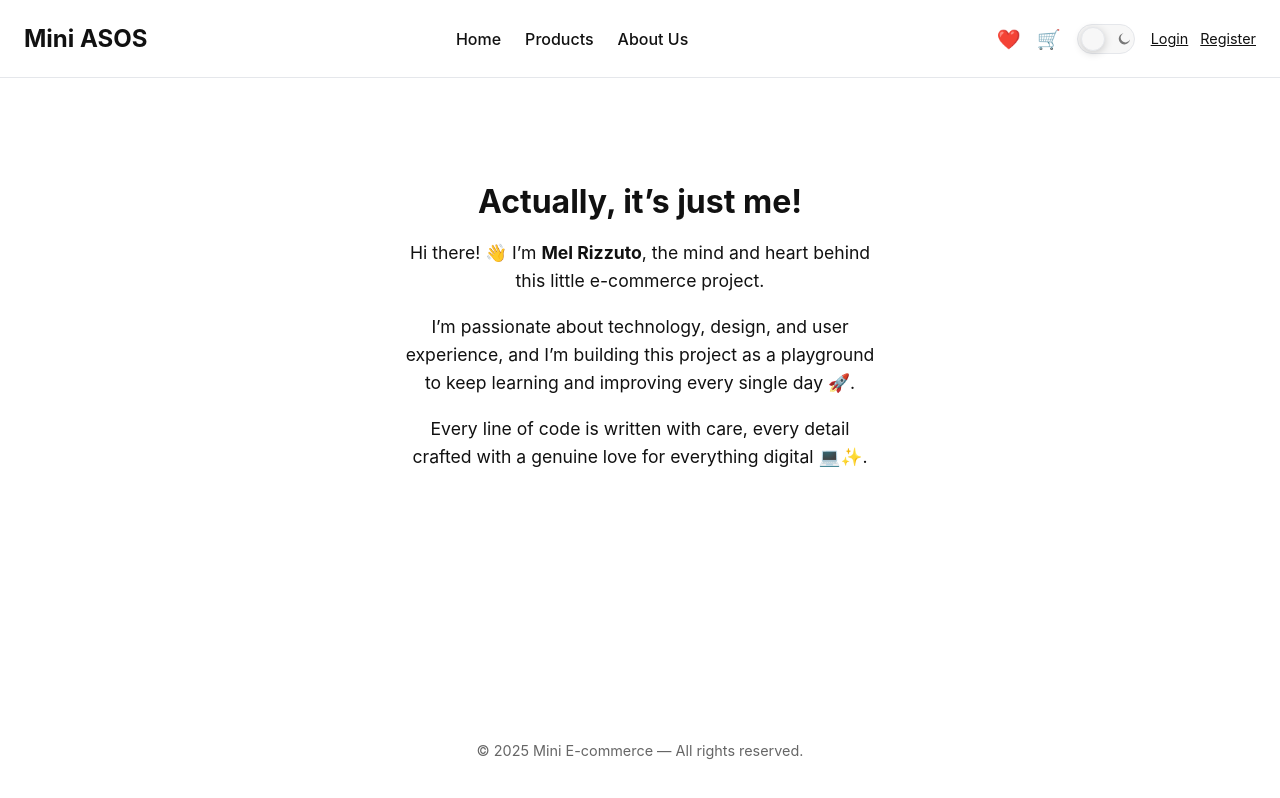
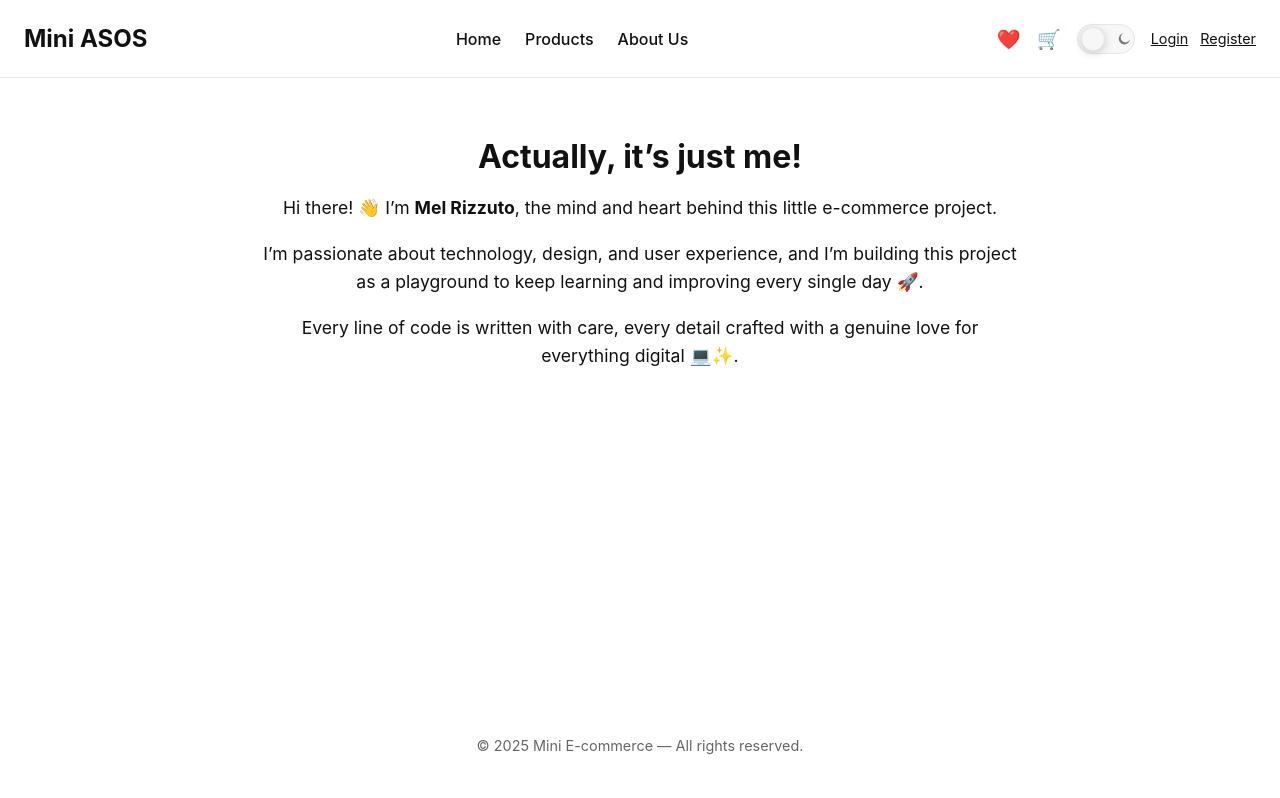
Before and after one commit to Melrizzuto/mini-ecommerce-nuxt3, a Nuxt app: page /about in a window 1280 px wide. Shown: the top 798 px of the page. Built offline with nearby package versions, Linux system fonts and the light colour scheme; no server answers.

Commit message:
fix: adjust padding for about page, update layout styles in default and product detail pages

```diff
--- a/layouts/default.vue
+++ b/layouts/default.vue
@@ -18,13 +18,13 @@ import Footer from "@/components/Footer.vue";
 
 <style scoped>
 .layout-root {
-  /* Occupy full viewport height and let content fill remaining space below header */
   min-height: 100dvh;
   display: grid;
-  grid-template-rows: auto 1fr auto; /* header | content | footer */
+  grid-template-rows: auto 1fr auto;
+  min-width: 500px;
 }
 
-.skip-link {
+/* .skip-link {
   position: relative;
   left: -999px;
   top: auto;
@@ -42,5 +42,5 @@ import Footer from "@/components/Footer.vue";
   color: #fff;
   border-radius: 8px;
   z-index: 1000;
-}
+} */
 </style>
--- a/pages/about.vue
+++ b/pages/about.vue
@@ -38,7 +38,7 @@
 .about-page {
   max-width: 800px;
   margin: 0 auto;
-  padding: 10rem;
+  padding: 6rem 1rem;
   text-align: center;
 }
 
--- a/pages/products/[id].vue
+++ b/pages/products/[id].vue
@@ -59,7 +59,7 @@ watchEffect(() => {
       script: [
         {
           type: "application/ld+json",
-          children: JSON.stringify(jsonLd),
+          innerHTML: JSON.stringify(jsonLd),
         },
       ],
     });
@@ -75,7 +75,7 @@ function addToCart() {
 </script>
 
 <template>
-  <div class="pdp container">
+  <div class="pdp pdp__container">
     <!-- Loading -->
     <div
       v-if="isLoading"
@@ -211,7 +211,7 @@ function addToCart() {
   --maxw: 1120px;
 }
 
-.container {
+.pdp__container {
   max-width: var(--maxw);
   margin-inline: auto;
   padding: clamp(16px, 3vw, 32px);
```
Also changed, not shown: pages/index.vue (+7 -8 lines).
